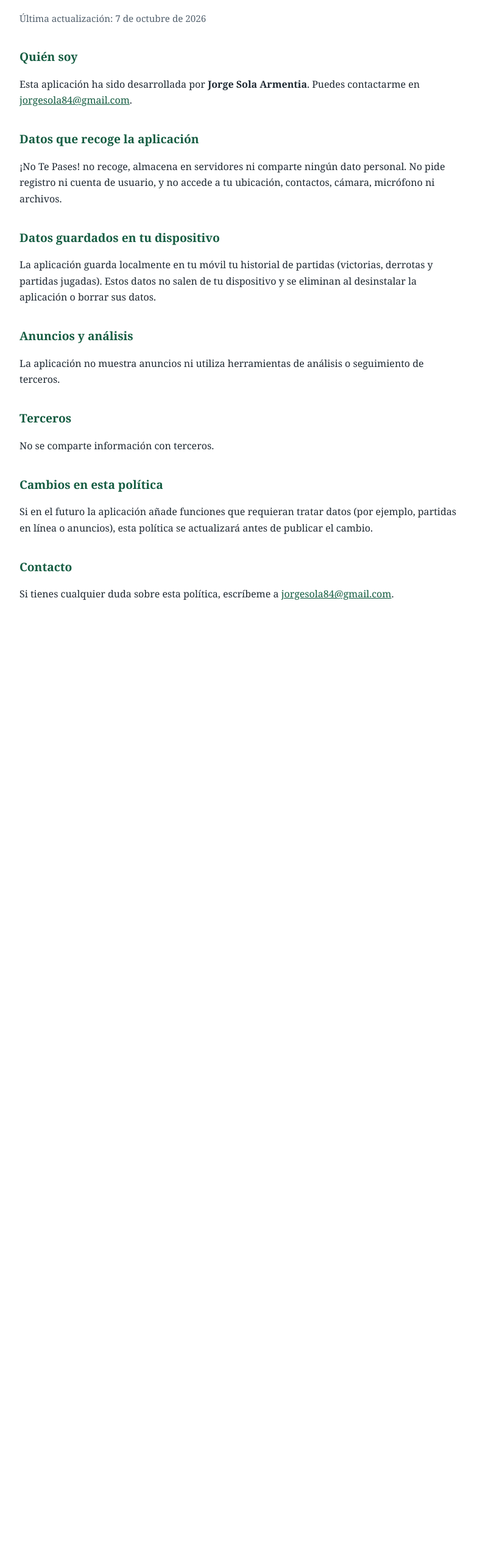
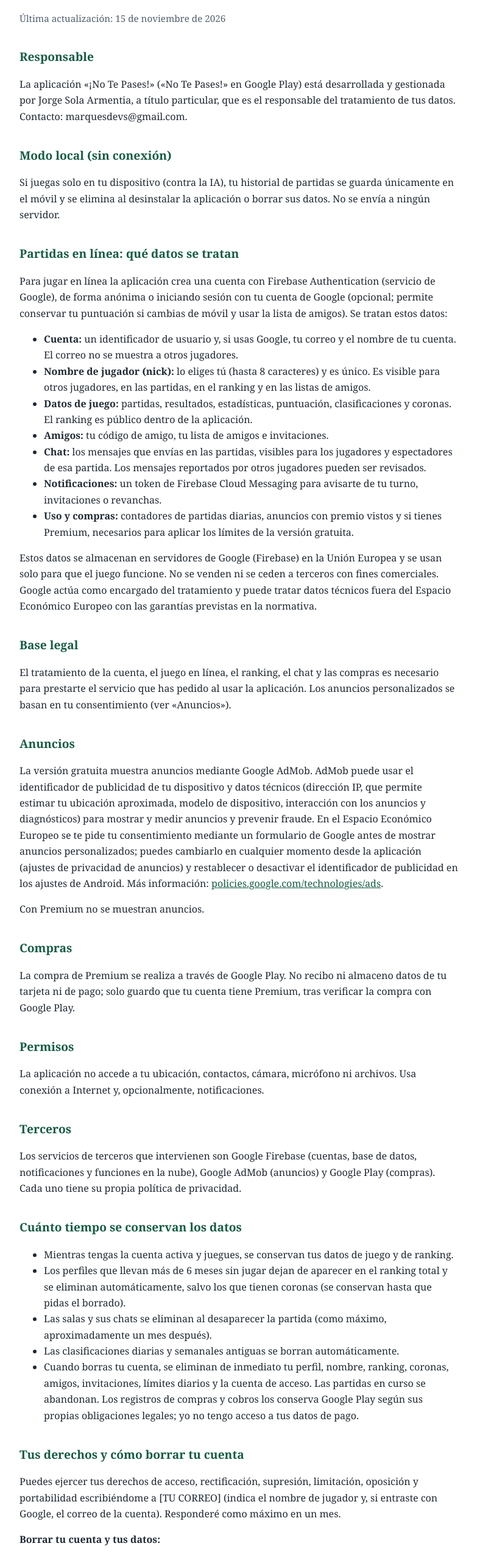
Before and after one commit to markitx84/notepases-privacidad, a plain HTML site: page index.html in a window 1280 px wide. Shown: the part 100-2659 px from the top of the page at 61% size, without its empty margins (248-1031 px from the left). Before the commit the page ends 1168 px from the top, so only its background shows below. Drawn offline with Linux system fonts and the light colour scheme.

Commit message:
Add files via upload

```diff
--- a/index.html
+++ b/index.html
@@ -15,33 +15,77 @@
   h2 { color:var(--accent); font-size:1.2rem; margin-top:1.8em; }
   .fecha { color:var(--muted); font-size:.95rem; }
   a { color:var(--accent); }
+  table { border-collapse:collapse; width:100%; font-size:.95rem; }
+  td, th { border:1px solid var(--muted); padding:6px 8px; text-align:left; vertical-align:top; }
 </style>
 </head>
 <body>
 <main>
-  <h1>Política de privacidad de ¡No Te Pases!</h1>
-  <p class="fecha">Última actualización: 7 de octubre de 2026</p>
+<h1>Política de privacidad de ¡No Te Pases!</h1>
+<p class="fecha">Última actualización: 15 de noviembre de 2026</p>
 
-  <h2>Quién soy</h2>
-  <p>Esta aplicación ha sido desarrollada por <strong>Jorge Sola Armentia</strong>. Puedes contactarme en <a href="mailto:jorgesola84@gmail.com">jorgesola84@gmail.com</a>.</p>
+<h2>Responsable</h2>
+<p>La aplicación «¡No Te Pases!» («No Te Pases!» en Google Play) está desarrollada y gestionada por Jorge Sola Armentia, a título particular, que es el responsable del tratamiento de tus datos. Contacto: marquesdevs@gmail.com.</p>
 
-  <h2>Datos que recoge la aplicación</h2>
-  <p>¡No Te Pases! no recoge, almacena en servidores ni comparte ningún dato personal. No pide registro ni cuenta de usuario, y no accede a tu ubicación, contactos, cámara, micrófono ni archivos.</p>
+<h2>Modo local (sin conexión)</h2>
+<p>Si juegas solo en tu dispositivo (contra la IA), tu historial de partidas se guarda únicamente en el móvil y se elimina al desinstalar la aplicación o borrar sus datos. No se envía a ningún servidor.</p>
 
-  <h2>Datos guardados en tu dispositivo</h2>
-  <p>La aplicación guarda localmente en tu móvil tu historial de partidas (victorias, derrotas y partidas jugadas). Estos datos no salen de tu dispositivo y se eliminan al desinstalar la aplicación o borrar sus datos.</p>
+<h2>Partidas en línea: qué datos se tratan</h2>
+<p>Para jugar en línea la aplicación crea una cuenta con Firebase Authentication (servicio de Google), de forma anónima o iniciando sesión con tu cuenta de Google (opcional; permite conservar tu puntuación si cambias de móvil y usar la lista de amigos). Se tratan estos datos:</p>
+<ul>
+  <li><b>Cuenta:</b> un identificador de usuario y, si usas Google, tu correo y el nombre de tu cuenta. El correo no se muestra a otros jugadores.</li>
+  <li><b>Nombre de jugador (nick):</b> lo eliges tú (hasta 8 caracteres) y es único. Es visible para otros jugadores, en las partidas, en el ranking y en las listas de amigos.</li>
+  <li><b>Datos de juego:</b> partidas, resultados, estadísticas, puntuación, clasificaciones y coronas. El ranking es público dentro de la aplicación.</li>
+  <li><b>Amigos:</b> tu código de amigo, tu lista de amigos e invitaciones.</li>
+  <li><b>Chat:</b> los mensajes que envías en las partidas, visibles para los jugadores y espectadores de esa partida. Los mensajes reportados por otros jugadores pueden ser revisados.</li>
+  <li><b>Notificaciones:</b> un token de Firebase Cloud Messaging para avisarte de tu turno, invitaciones o revanchas.</li>
+  <li><b>Uso y compras:</b> contadores de partidas diarias, anuncios con premio vistos y si tienes Premium, necesarios para aplicar los límites de la versión gratuita.</li>
+</ul>
+<p>Estos datos se almacenan en servidores de Google (Firebase) en la Unión Europea y se usan solo para que el juego funcione. No se venden ni se ceden a terceros con fines comerciales. Google actúa como encargado del tratamiento y puede tratar datos técnicos fuera del Espacio Económico Europeo con las garantías previstas en la normativa.</p>
 
-  <h2>Anuncios y análisis</h2>
-  <p>La aplicación no muestra anuncios ni utiliza herramientas de análisis o seguimiento de terceros.</p>
+<h2>Base legal</h2>
+<p>El tratamiento de la cuenta, el juego en línea, el ranking, el chat y las compras es necesario para prestarte el servicio que has pedido al usar la aplicación. Los anuncios personalizados se basan en tu consentimiento (ver «Anuncios»).</p>
 
-  <h2>Terceros</h2>
-  <p>No se comparte información con terceros.</p>
+<h2>Anuncios</h2>
+<p>La versión gratuita muestra anuncios mediante Google AdMob. AdMob puede usar el identificador de publicidad de tu dispositivo y datos técnicos (dirección IP, que permite estimar tu ubicación aproximada, modelo de dispositivo, interacción con los anuncios y diagnósticos) para mostrar y medir anuncios y prevenir fraude. En el Espacio Económico Europeo se te pide tu consentimiento mediante un formulario de Google antes de mostrar anuncios personalizados; puedes cambiarlo en cualquier momento desde la aplicación (ajustes de privacidad de anuncios) y restablecer o desactivar el identificador de publicidad en los ajustes de Android. Más información: <a href="https://policies.google.com/technologies/ads">policies.google.com/technologies/ads</a>.</p>
+<p>Con Premium no se muestran anuncios.</p>
 
-  <h2>Cambios en esta política</h2>
-  <p>Si en el futuro la aplicación añade funciones que requieran tratar datos (por ejemplo, partidas en línea o anuncios), esta política se actualizará antes de publicar el cambio.</p>
+<h2>Compras</h2>
+<p>La compra de Premium se realiza a través de Google Play. No recibo ni almaceno datos de tu tarjeta ni de pago; solo guardo que tu cuenta tiene Premium, tras verificar la compra con Google Play.</p>
 
-  <h2>Contacto</h2>
-  <p>Si tienes cualquier duda sobre esta política, escríbeme a <a href="mailto:jorgesola84@gmail.com">jorgesola84@gmail.com</a>.</p>
+<h2>Permisos</h2>
+<p>La aplicación no accede a tu ubicación, contactos, cámara, micrófono ni archivos. Usa conexión a Internet y, opcionalmente, notificaciones.</p>
+
+<h2>Terceros</h2>
+<p>Los servicios de terceros que intervienen son Google Firebase (cuentas, base de datos, notificaciones y funciones en la nube), Google AdMob (anuncios) y Google Play (compras). Cada uno tiene su propia política de privacidad.</p>
+
+<h2>Cuánto tiempo se conservan los datos</h2>
+<ul>
+  <li>Mientras tengas la cuenta activa y juegues, se conservan tus datos de juego y de ranking.</li>
+  <li>Los perfiles que llevan más de 6 meses sin jugar dejan de aparecer en el ranking total y se eliminan automáticamente, salvo los que tienen coronas (se conservan hasta que pidas el borrado).</li>
+  <li>Las salas y sus chats se eliminan al desaparecer la partida (como máximo, aproximadamente un mes después).</li>
+  <li>Las clasificaciones diarias y semanales antiguas se borran automáticamente.</li>
+  <li>Cuando borras tu cuenta, se eliminan de inmediato tu perfil, nombre, ranking, coronas, amigos, invitaciones, límites diarios y la cuenta de acceso. Las partidas en curso se abandonan. Los registros de compras y cobros los conserva Google Play según sus propias obligaciones legales; yo no tengo acceso a tus datos de pago.</li>
+</ul>
+
+<h2>Tus derechos y cómo borrar tu cuenta</h2>
+<p>Puedes ejercer tus derechos de acceso, rectificación, supresión, limitación, oposición y portabilidad escribiéndome a [TU CORREO] (indica el nombre de jugador y, si entraste con Google, el correo de la cuenta). Responderé como máximo en un mes.</p>
+<p><b>Borrar tu cuenta y tus datos:</b></p>
+<ul>
+  <li>Desde la aplicación: Jugar online → «Borrar mi cuenta y mis datos».</li>
+  <li>Desde la web, sin abrir la aplicación: <a href="borrar-cuenta.html">página de borrado de cuenta</a>.</li>
+</ul>
+<p>Si crees que tus datos no se tratan correctamente, puedes reclamar ante la Agencia Española de Protección de Datos (<a href="https://www.aepd.es">www.aepd.es</a>).</p>
+
+<h2>Menores</h2>
+<p>La aplicación no está dirigida a menores de 14 años (la edad de consentimiento digital en España), ni a menores de la edad de consentimiento de su país sin autorización de sus padres o tutores. Si crees que un menor ha creado una cuenta sin permiso, escríbeme y la eliminaré.</p>
+
+<h2>Cambios en esta política</h2>
+<p>Si la política cambia, se actualizará esta página con la nueva fecha.</p>
+
+<h2>Contacto</h2>
+<p>Para cualquier duda, escríbeme a marquesdevs@gmail.com.</p>
+
 </main>
 </body>
 </html>
```
Also changed, not shown: borrar-cuenta.html (added, +65 -0 lines).
